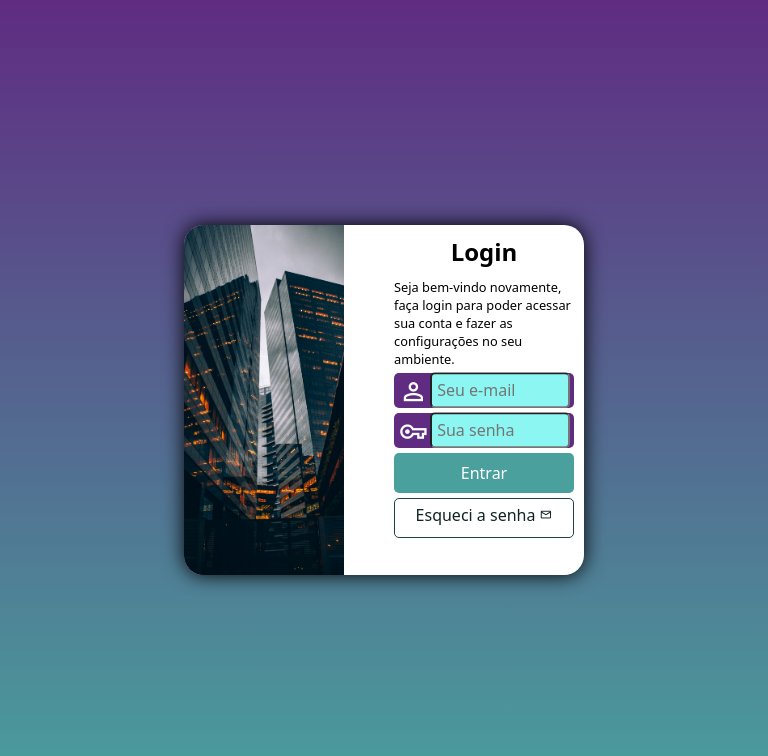
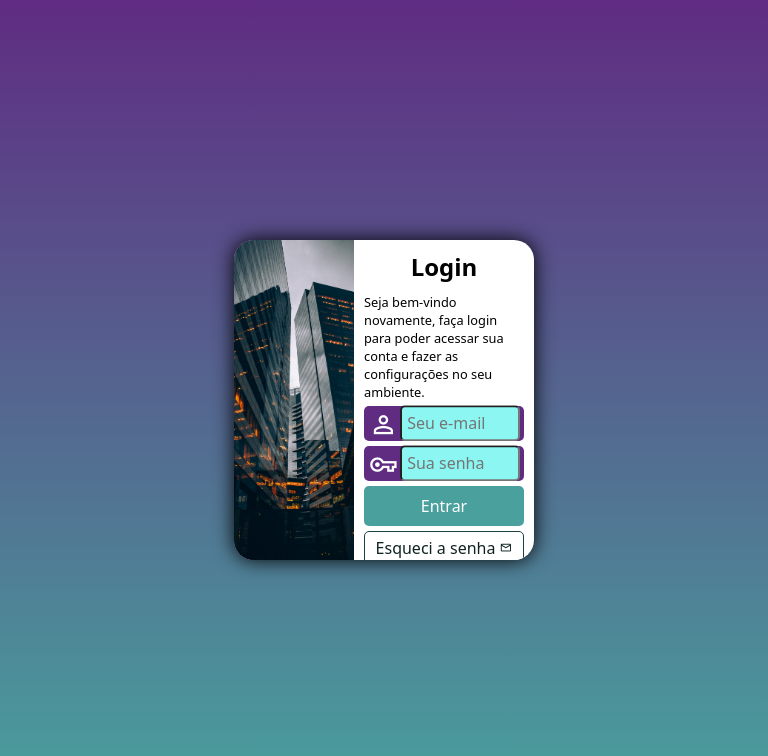
Before and after one commit to DiogoSouza86/projeto-login, a plain HTML site: page index.html in a window 768 px wide. Drawn offline with nearby package versions, Linux system fonts and the light colour scheme.

Commit message:
Update media-quarie.css

```diff
--- a/estilos/media-quarie.css
+++ b/estilos/media-quarie.css
@@ -8,8 +8,8 @@
     }
 
     section#login {
-        width: 400px;
-        height: 350px
+        width: 300px;
+        height: 320px
     }
 
     section#login > div#imagem {
@@ -21,7 +21,7 @@
 
     section#login > div#formulario {
         float: right;
-        width: 50%;
+        width: 60%;
     }
 }
 
```
